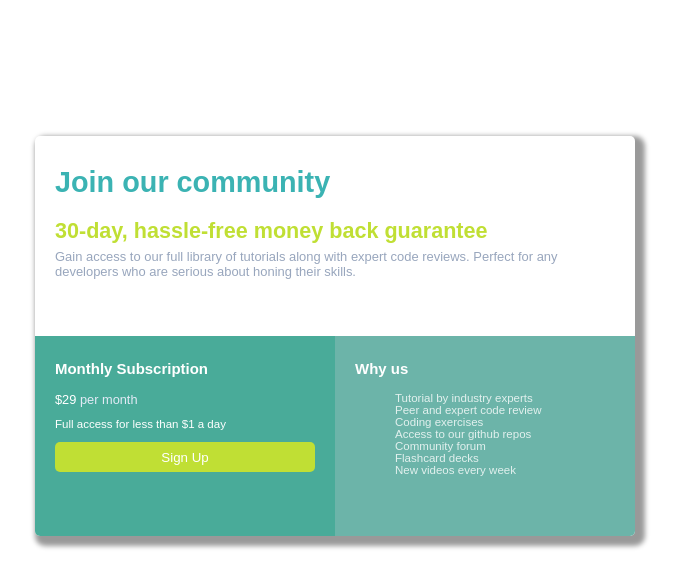
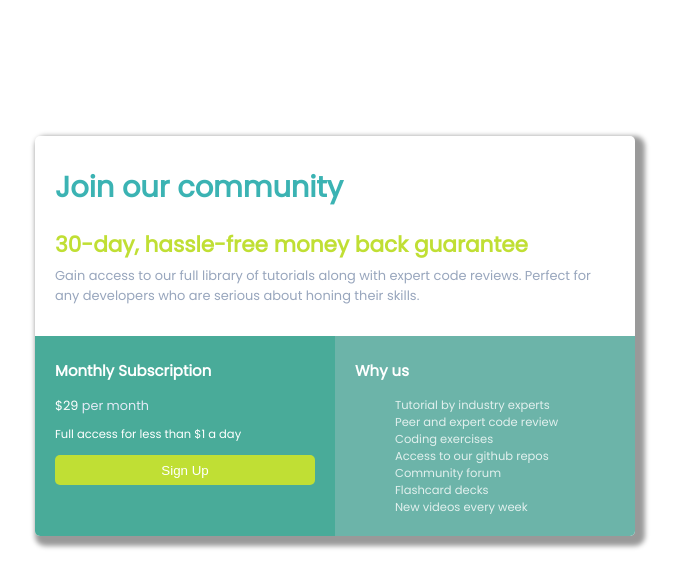
Before and after one commit to KhumujamJ/Front-end-pricing-card, a plain HTML site: page index.html in a window 1280 px wide. Shown: the whole page, without its empty margins (101-780 px from the left). Drawn offline with Linux system fonts and the light colour scheme.

Commit message:
Update index.html

```diff
--- a/index.html
+++ b/index.html
@@ -3,10 +3,10 @@
 <head>
     <meta charset="UTF-8">
     <meta name="viewport" content="width=device-width, initial-scale=1.0">
-    <link rel="stylesheet" href="Style.css">
+    <link rel="stylesheet" href="style.css">
     <link rel="preconnect" href="https://fonts.googleapis.com">
 <link rel="preconnect" href="https://fonts.gstatic.com" crossorigin>
-<link href="https://fonts.googleapis.com/css2?family=Poppins:wght@200;400&display=swap" rel="./stylesheet">
+<link href="https://fonts.googleapis.com/css2?family=Poppins:wght@200;400&display=swap" rel="stylesheet">
     <title>Pricing Card</title>
 </head>
 <body>
@@ -47,6 +47,6 @@
 
     </div>
 
-    <script src="./script.js"></script>
+    <script src="script.js"></script>
 </body>
 </html>
```
